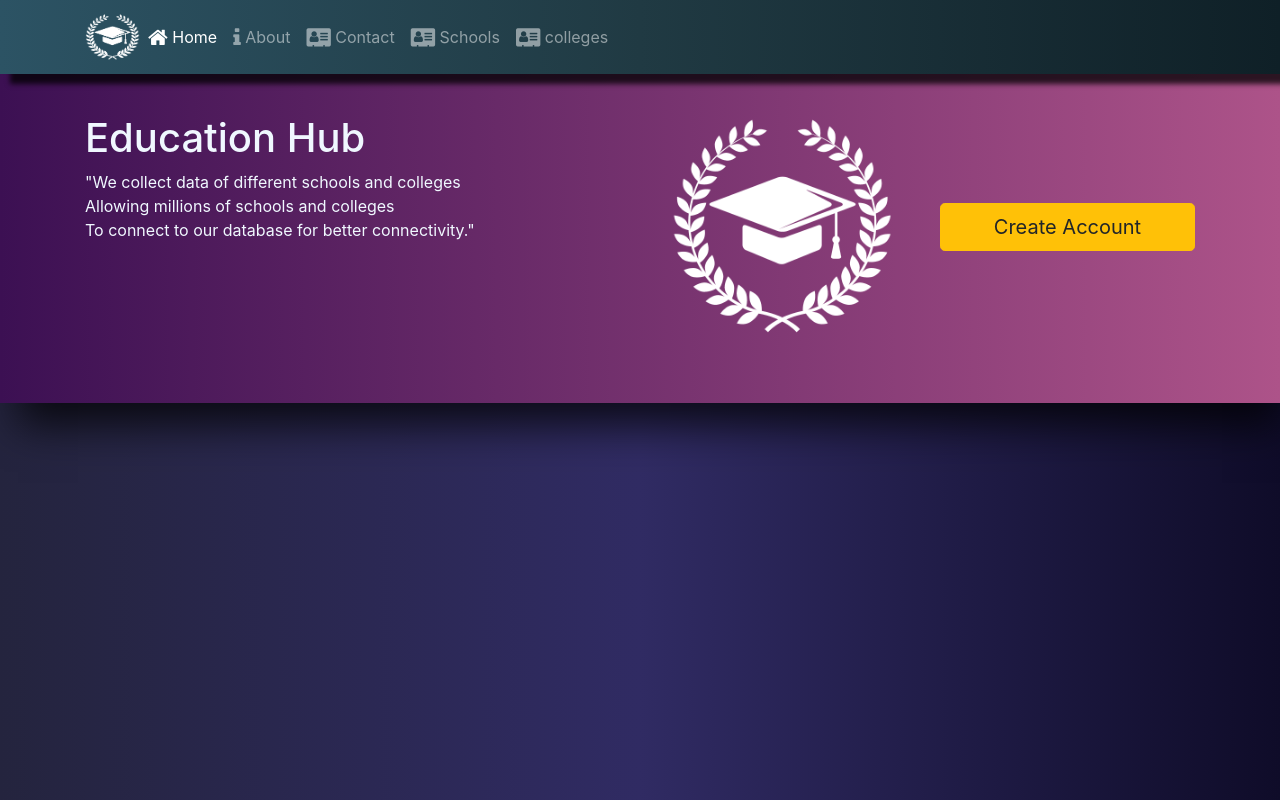
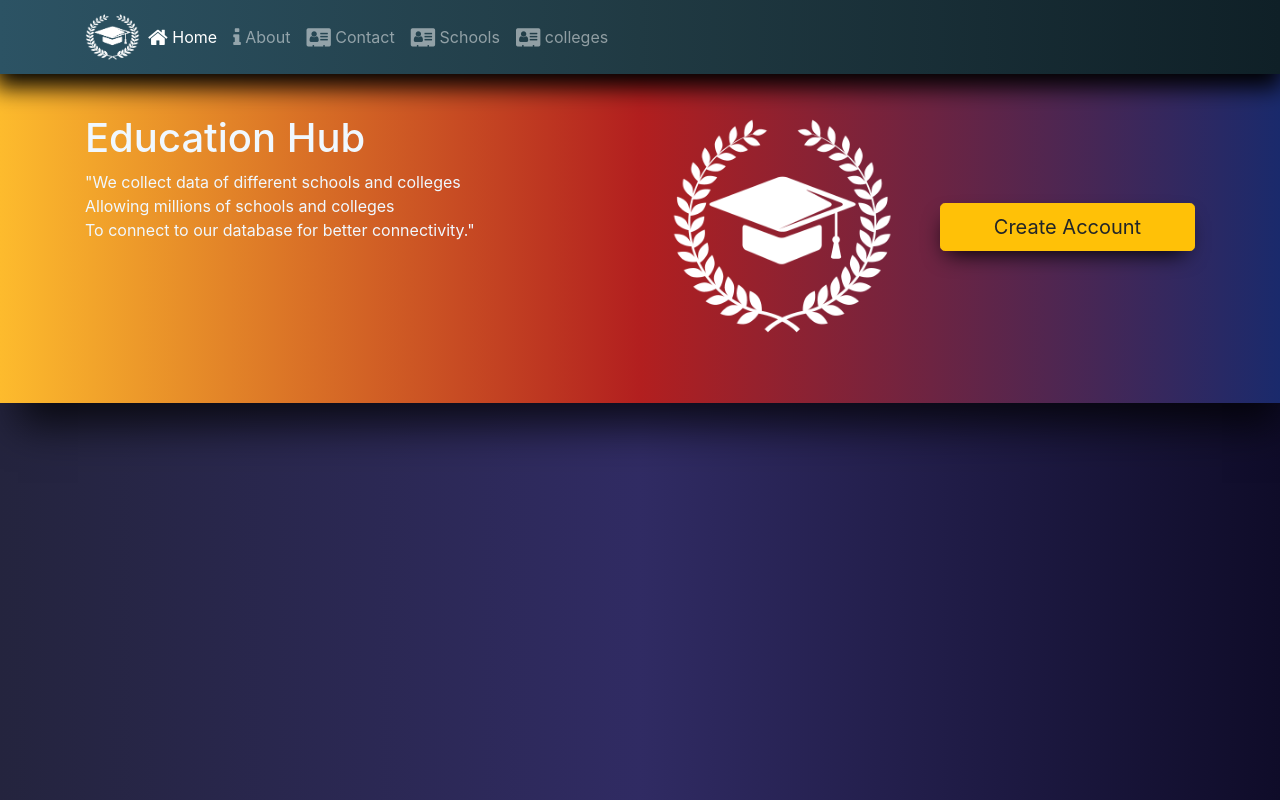
Before and after one commit to drumboy-addiction/School-college-datacenter, a website: page index.html in a window 1280 px wide. Drawn offline with nearby package versions, Linux system fonts and the light colour scheme.

Commit message:
Account shadow added

```diff
--- a/css/main.css
+++ b/css/main.css
@@ -26,13 +26,11 @@ body {
 }
 
 .jumbotron {
-    padding: 70px 30px 70px 30px;
-    margin: 0px auto;
-    background: #ad5389;
+    background: #1a2a6c;
     /* fallback for old browsers */
-    background: -webkit-linear-gradient(to right, #3c1053, #ad5389);
+    background: -webkit-linear-gradient(to right, #fdbb2d, #b21f1f, #1a2a6c);
     /* Chrome 10-25, Safari 5.1-6 */
-    background: linear-gradient(to right, #3c1053, #ad5389);
+    background: linear-gradient(to right, #fdbb2d, #b21f1f, #1a2a6c);
     /* W3C, IE 10+/ Edge, Firefox 16+, Chrome 26+, Opera 12+, Safari 7+ */
     color: aliceblue;
     -webkit-box-shadow: 9px 31px 39px -9px rgba(0, 0, 0, 0.75);
@@ -58,9 +56,9 @@ body {
     /* Chrome 10-25, Safari 5.1-6 */
     background: linear-gradient(to right, #2C5364, #203A43, #0F2027);
     /* W3C, IE 10+/ Edge, Firefox 16+, Chrome 26+, Opera 12+, Safari 7+ */
-    -webkit-box-shadow: 10px 10px 5px 0px rgba(0, 0, 0, 0.75);
-    -moz-box-shadow: 10px 10px 5px 0px rgba(0, 0, 0, 0.75);
-    box-shadow: 10px 10px 5px 0px rgba(0, 0, 0, 0.75);
+    -webkit-box-shadow: -2px 10px 22px 3px rgba(0, 0, 0, 1);
+    -moz-box-shadow: -2px 10px 22px 3px rgba(0, 0, 0, 1);
+    box-shadow: -2px 10px 22px 3px rgba(0, 0, 0, 1);
 }
 
 .tab-content {
@@ -69,3 +67,9 @@ body {
     border-bottom: 1px solid #ddd;
     padding: 10px;
 }
+
+.btn-1 {
+    -webkit-box-shadow: -2px 10px 22px -8px rgba(0, 0, 0, 1);
+    -moz-box-shadow: -2px 10px 22px -8px rgba(0, 0, 0, 1);
+    box-shadow: -2px 10px 22px -8px rgba(0, 0, 0, 1);
+}
--- a/index.html
+++ b/index.html
@@ -55,7 +55,7 @@
                 </div>
 
                 <div class="media-body align-self-center col-8 col-sm col-md-3">
-                    <a href="#Res" role="button" class="btn btn-warning btn-lg btn-block mt-0">Create Account</a>
+                    <a href="#Res" role="button" class="btn btn-warning btn-lg btn-block mt-0 btn-1">Create Account</a>
                 </div>
             </div>
         </div>
```
